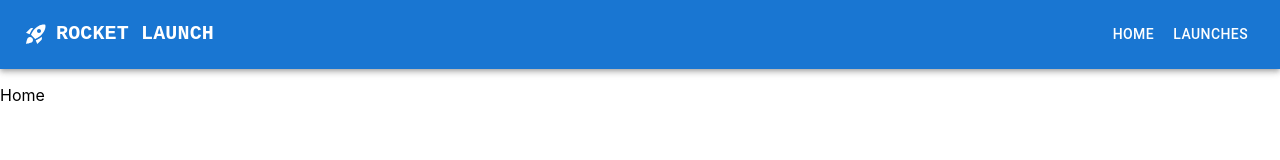
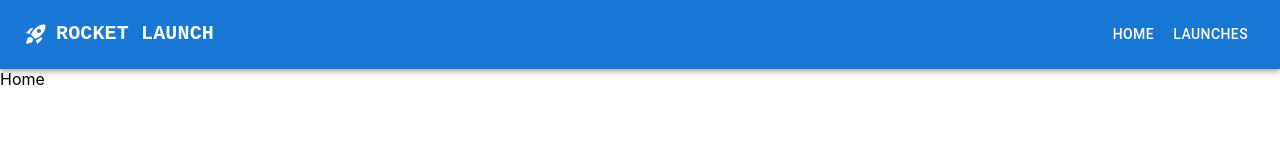
Before and after one commit to sabidsoft/rocket-launch, a React (Create React App) app: page / in a window 1280 px wide. Shown: the top 160 px of the page. Built offline with nearby package versions, Linux system fonts and the light colour scheme.

Commit message:
error solved inside Navbar component

```diff
--- a/src/components/Navbar.tsx
+++ b/src/components/Navbar.tsx
@@ -36,7 +36,7 @@ function Navbar() {
                         <Typography
                             variant="h6"
                             noWrap
-                            component="a"
+                            component="span"
                             sx={{
                                 mr: 2,
                                 display: { xs: 'none', md: 'flex' },
@@ -101,8 +101,7 @@ function Navbar() {
                         <Typography
                             variant="h5"
                             noWrap
-                            component="a"
-                            href=""
+                            component="span"
                             sx={{
                                 mr: 2,
                                 display: { xs: 'flex', md: 'none' },
--- a/src/pages/Home.tsx
+++ b/src/pages/Home.tsx
@@ -1,7 +1,7 @@
 const Home = () => {
     return (
         <div>
-            <p>Home</p>
+            Home
         </div>
     );
 };
```
